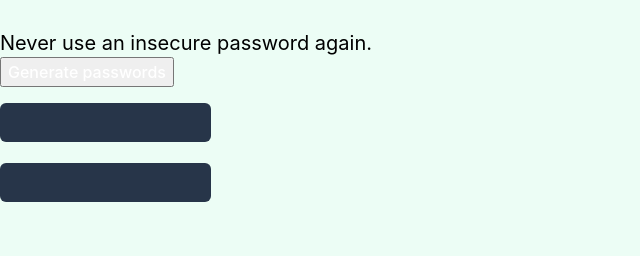
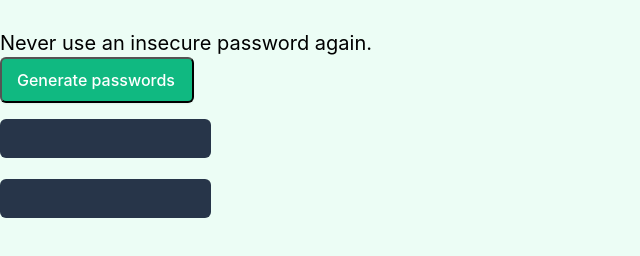
Before and after one commit to AleksandarBulgaria/Random-Password-generator, a website built with Vite: page index.html in a window 1280 px wide. Shown: the part 144-400 px from the top of the page, without its empty margins (0-640 px from the left). Built offline with nearby package versions, Linux system fonts and the light colour scheme.

Commit message:
Button css

```diff
--- a/index.css
+++ b/index.css
@@ -35,6 +35,15 @@ div {
 }
 
 button{
+    display: inline-flex;
+    padding: 9px 17px 9px 15px;
+    justify-content: center;
+    align-items: center;
+    gap: 12px;
+    border-radius: 6px;
+    background: #10B981;
+    /* shadow/sm */
+    box-shadow: 0px 1px 2px 0px rgba(0, 0, 0, 0.05);
     color: var(--white, #FFF);
     /* text-base/leading-6/font-medium */
     font-family: Inter;
```
